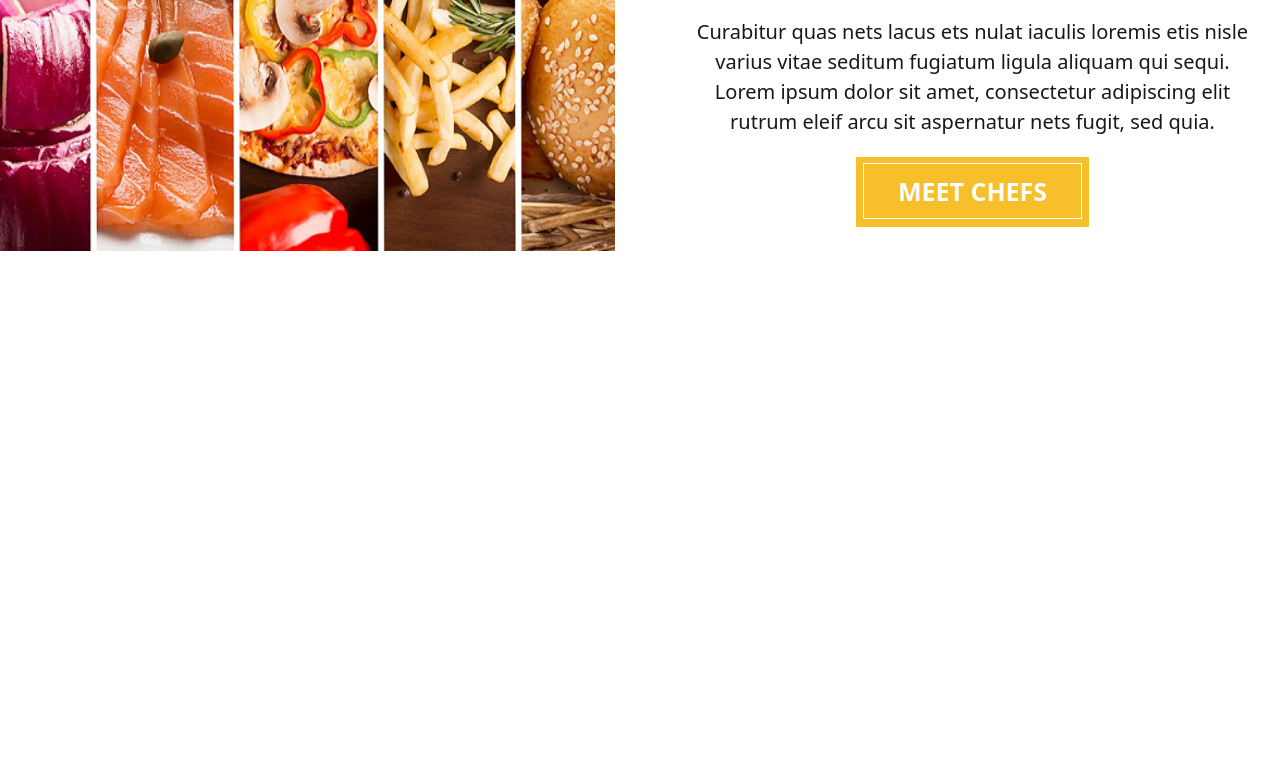
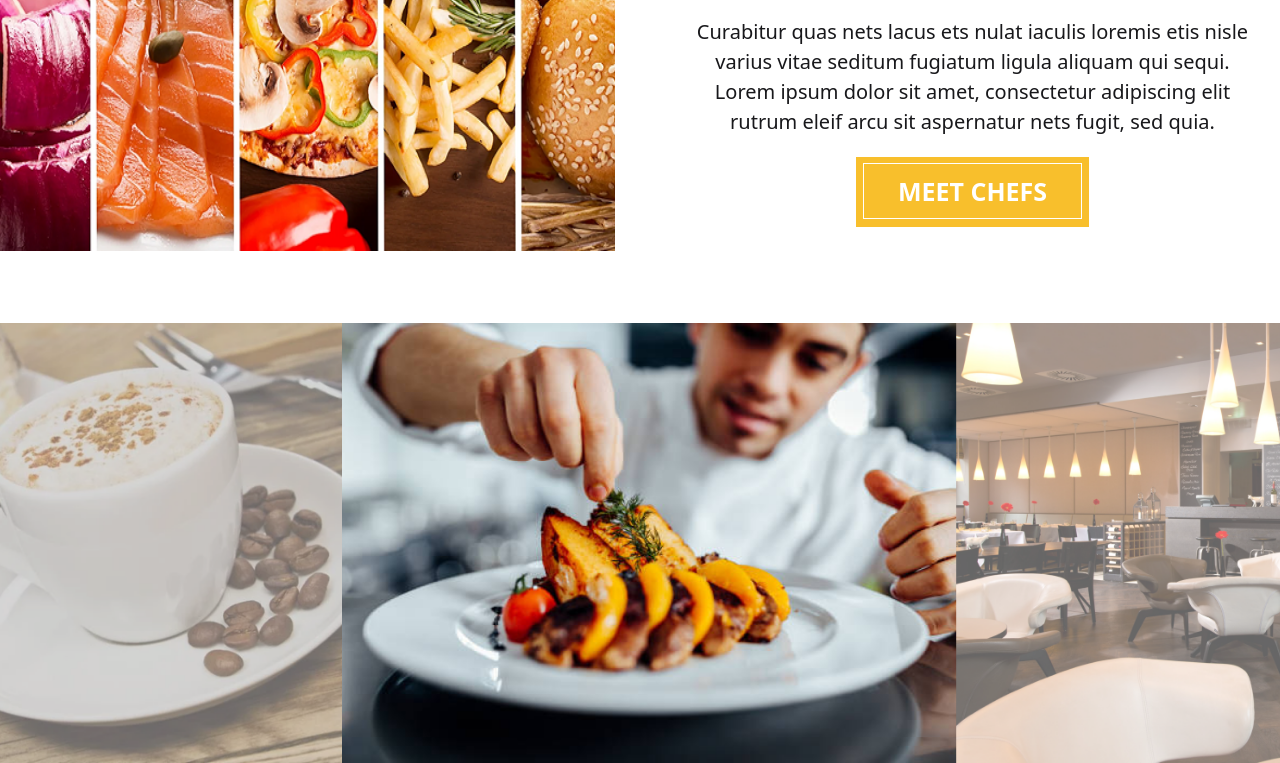
Before and after one commit to Manar-sami/Food-Order, a website: page views/about.html in a window 1280 px wide. Shown: the part 1183-1946 px from the top of the page. Before the commit the page ends 1506 px from the top, so only its background shows below. Drawn offline with Linux system fonts and the light colour scheme.

Commit message:
Add background section to About page

```diff
--- a/views/about.html
+++ b/views/about.html
@@ -148,6 +148,12 @@
     </div>
    </div>
  </section>
+
+<section class="bg-[url(../image/about/about.png)] py-55 bg-cover bg-no-repeat bg-center">
+
+ </section>
+
+
   </main>
 
 </body>
```
Also changed, not shown: assets/css/output.css, assets/image/about/about.png (renamed from assets/image/about/ABOUT IMAGE SALES (1).png).
